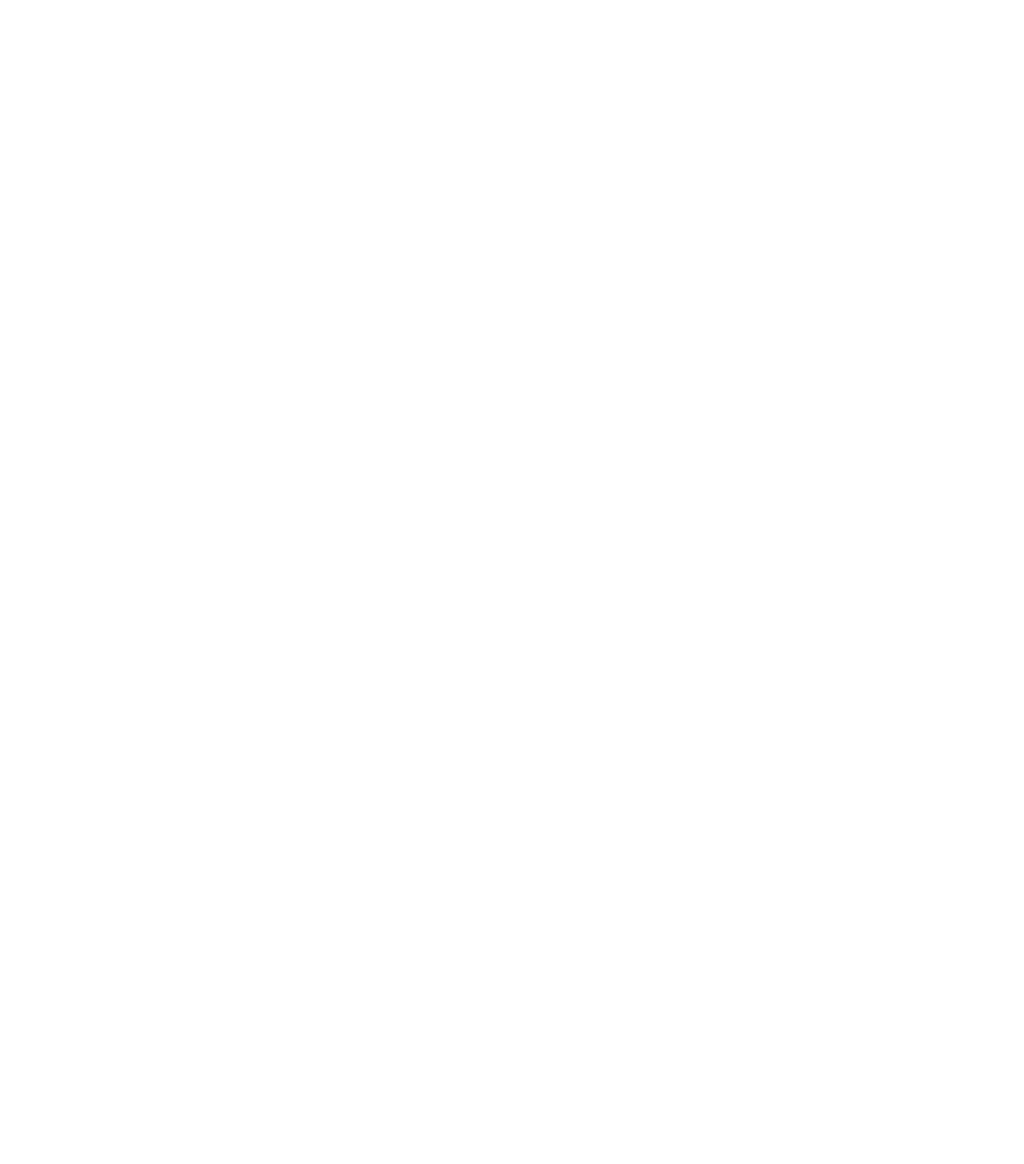
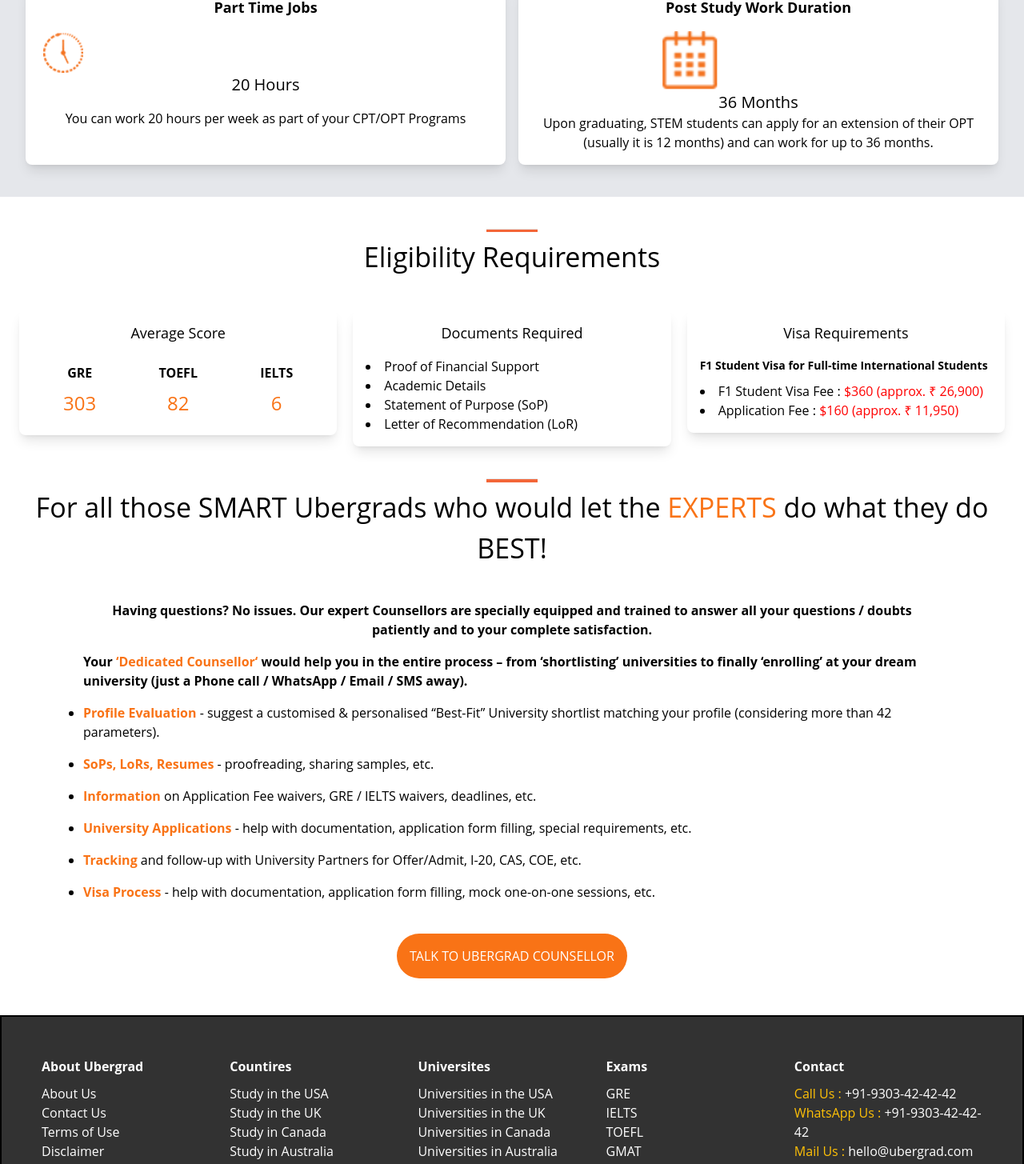
Before and after one commit to Bhuvanesh2001/webpage, a React (Create React App) app: page / in a window 1280 px wide. Shown: the part 899-2354 px from the top of the page at 80% size. Before the commit the page ends 800 px from the top, so only its background shows below. Built offline with nearby package versions, Linux system fonts and the light colour scheme.

Commit message:
changes till 4

```diff
--- a/src/App.js
+++ b/src/App.js
@@ -30,18 +30,18 @@
 
       {/* call More stats on the USA and its education section here ....! */}
 
-      {/* <MoreStatusOnUsa/> */}
+      <MoreStatusOnUsa/>
 
       {/* call Eligibility Requirements here ....! */}
 
-      {/* <EligibilityRequirements/>  */}
+      <EligibilityRequirements/>
 
       {/* call  Ubergrads admitted into universities of USA section here....! */}
       {/* <UniversitiesOfUsa/> */}
 
       {/* call For all those SMART Ubergrads who would let the EXPERTS do what they do BEST! section here...! */}
 
-      {/* <ExpertsDoWhat/> */}
+      <ExpertsDoWhat/>
 
       {/* call footer section here....! */}
 
--- a/src/components/eligibility requirements/EligibilityRequirements.js
+++ b/src/components/eligibility requirements/EligibilityRequirements.js
@@ -17,15 +17,15 @@
           <div class="flex flex-row justify-around">
             <div class="p-2 ">
               <p>GRE</p>
-              <div class="text-ug-secondary text-center text-2xl">303</div>
+              <div class="text-orange-500 text-center text-2xl">303</div>
             </div>
             <div class="p-2 ">
               <p>TOEFL</p>
-              <div class="text-ug-secondary text-center text-2xl">82</div>
+              <div class="text-orange-500 text-center text-2xl">82</div>
             </div>
             <div class="p-2 ">
               <p>IELTS</p>
-              <div class="text-ug-secondary text-center text-2xl">6</div>
+              <div class="text-orange-500 text-center text-2xl">6</div>
             </div>
           </div>
         </div>
--- a/src/components/experts do what/ExpertsDoWhat.css
+++ b/src/components/experts do what/ExpertsDoWhat.css
@@ -1,5 +1,4 @@
 .ExpertsDoWhat-mainDiv{
-    border: 2px solid blue;
     text-align: center;
     padding: 0px 24px 30px 24px;
 
--- a/src/components/experts do what/ExpertsDoWhat.js
+++ b/src/components/experts do what/ExpertsDoWhat.js
@@ -9,7 +9,7 @@
         <hr className="hr-style" />
         <div className="heading">
           <h6>
-            For all those SMART Ubergrads who would let the EXPERTS do what they
+            For all those SMART Ubergrads who would let the <span class='text-orange-500'>EXPERTS</span> do what they
             do BEST!
           </h6>
         </div>
@@ -23,7 +23,7 @@
           </p>
           <p class="py-2 text-left ">
             Your{" "}
-            <span class="font-bold text-1xl text-ug-secondary ">
+            <span class="font-bold text-1xl text-orange-500 ">
               ‘Dedicated Counsellor‘{" "}
             </span>
             would help you in the entire process – from ‘shortlisting’
@@ -32,7 +32,7 @@
           </p>
           <ul class="list-disc text-left">
             <li class="py-2">
-              <span class="font-bold text-1xl text-ug-secondary text-center">
+              <span class="font-bold text-1xl text-orange-500 text-center">
                 Profile Evaluation
               </span>{" "}
               - suggest a customised &amp; personalised “Best-Fit” University
@@ -40,33 +40,33 @@
               parameters).
             </li>
             <li class="py-2">
-              <span class="font-bold text-1xl text-ug-secondary text-center">
+              <span class="font-bold text-1xl text-orange-500 text-center">
                 SoPs, LoRs, Resumes
               </span>{" "}
               - proofreading, sharing samples, etc.
             </li>
             <li class="py-2">
-              <span class="font-bold text-1xl text-ug-secondary text-center">
+              <span class="font-bold text-1xl text-orange-500 text-center">
                 Information{" "}
               </span>{" "}
               on Application Fee waivers, GRE / IELTS waivers, deadlines, etc.
             </li>
             <li class="py-2">
-              <span class="font-bold text-1xl text-ug-secondary text-center">
+              <span class="font-bold text-1xl text-orange-500 text-center">
                 University Applications
               </span>{" "}
               - help with documentation, application form filling, special
               requirements, etc.
             </li>
             <li class="py-2">
-              <span class="font-bold text-1xl text-ug-secondary text-center">
+              <span class="font-bold text-1xl text-orange-500 text-center">
                 Tracking
               </span>{" "}
               and follow-up with University Partners for Offer/Admit, I-20, CAS,
               COE, etc.
             </li>
             <li class="py-2">
-              <span class="font-bold text-1xl text-ug-secondary text-center">
+              <span class="font-bold text-1xl text-orange-500 text-center">
                 Visa Process
               </span>{" "}
               - help with documentation, application form filling, mock
@@ -85,7 +85,7 @@
                   tabindex="0"
                   type="button"
                 >
-                  <span class="MuiButton-label">
+                  <span class="MuiButton-label text-white">
                     TALK TO UBERGRAD COUNSELLOR
                   </span>
                   <span class="MuiTouchRipple-root"></span>
--- a/src/components/footer/Footer.css
+++ b/src/components/footer/Footer.css
@@ -42,3 +42,6 @@
     display: inline;
     padding: 20px;
 }
+.Contact li span{
+    color:#ffc107 ;
+}
--- a/src/components/footer/Footer.js
+++ b/src/components/footer/Footer.js
@@ -56,9 +56,9 @@
         <div className="Contact">
           <p>Contact</p>
           <ul>
-            <li><span >Call Us :</span> +91-9303-42-42-42</li>
-            <li>WhatsApp Us : +91-9303-42-42-42</li>
-            <li>Mail Us : hello@ubergrad.com</li>
+            <li><span style={{color:"ffc107"}}>Call Us :</span> +91-9303-42-42-42</li>
+            <li><span style={{color:"ffc107"}}>WhatsApp Us :</span> +91-9303-42-42-42</li>
+            <li><span style={{color:"ffc107"}}>Mail Us :</span> hello@ubergrad.com</li>
           </ul>
           <br/>
           <img src={Logo}></img>
@@ -70,9 +70,8 @@
           <div className="footer-bottom-left">
             Copyright © 2022 Ubergrad India Pvt. Ltd. All rights reserved
           </div>
-          <div className="footer-bottom-right">
+          <div className="footer-bottom-right ">
             <ul>
-
               <li><FacebookIcon></FacebookIcon></li>
               <li><WhatsAppIcon></WhatsAppIcon></li>
               <li><InstagramIcon></InstagramIcon></li>
--- a/src/components/more status on usa/MoreStatusOnUsa.css
+++ b/src/components/more status on usa/MoreStatusOnUsa.css
@@ -1,5 +1,4 @@
 .MoreStatusOnUsa-main-Div{
-    border: 2px green solid;
     background: #e5e7eb;
     text-align: center;
     padding-bottom: 40px;
--- a/src/components/why study in usa/WhyStudyInUsa.css
+++ b/src/components/why study in usa/WhyStudyInUsa.css
@@ -3,7 +3,7 @@
     padding-bottom: 40px;
 }
 
-.hr-style{
+.WhyStudyInUsa-hr-style{
     max-width: 12rem;
     margin: auto;
     height: 0.3rem;
--- a/src/components/why study in usa/WhyStudyInUsa.js
+++ b/src/components/why study in usa/WhyStudyInUsa.js
@@ -9,7 +9,7 @@
 
       <div className="heading">
         <h6>Why Study in the USA?</h6>
-        <hr className='hr-style'/>
+        <hr className='WhyStudyInUsa-hr-style'/>
         <br/>
         <p>The USA hosts 1.1+ million international students in its' world-class universities including 200,000+ Indian students</p>
         <br/><br/>
--- a/tailwind.config.js
+++ b/tailwind.config.js
@@ -8,7 +8,9 @@
     //   md:'768px',
     //   lg:'976px'
     // },
-    extend: {},
+    extend: {
+
+    },
   },
   plugins: [],
 }
```
